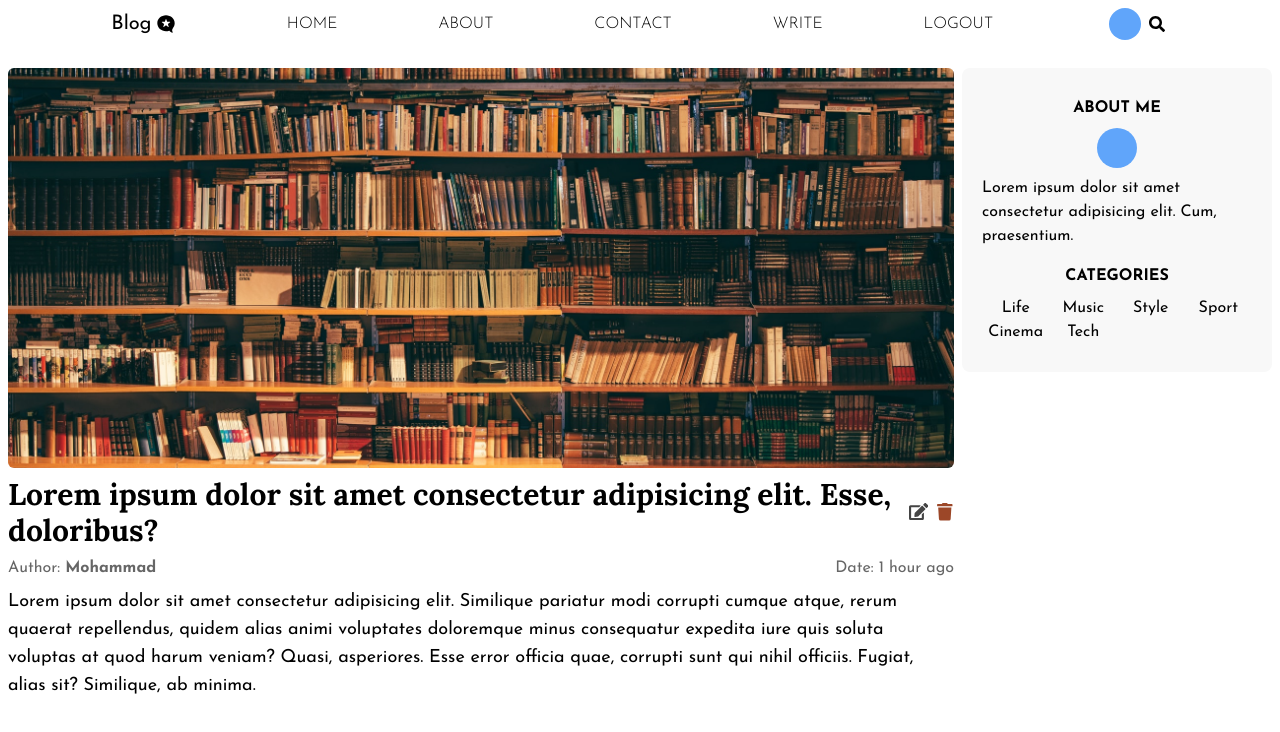
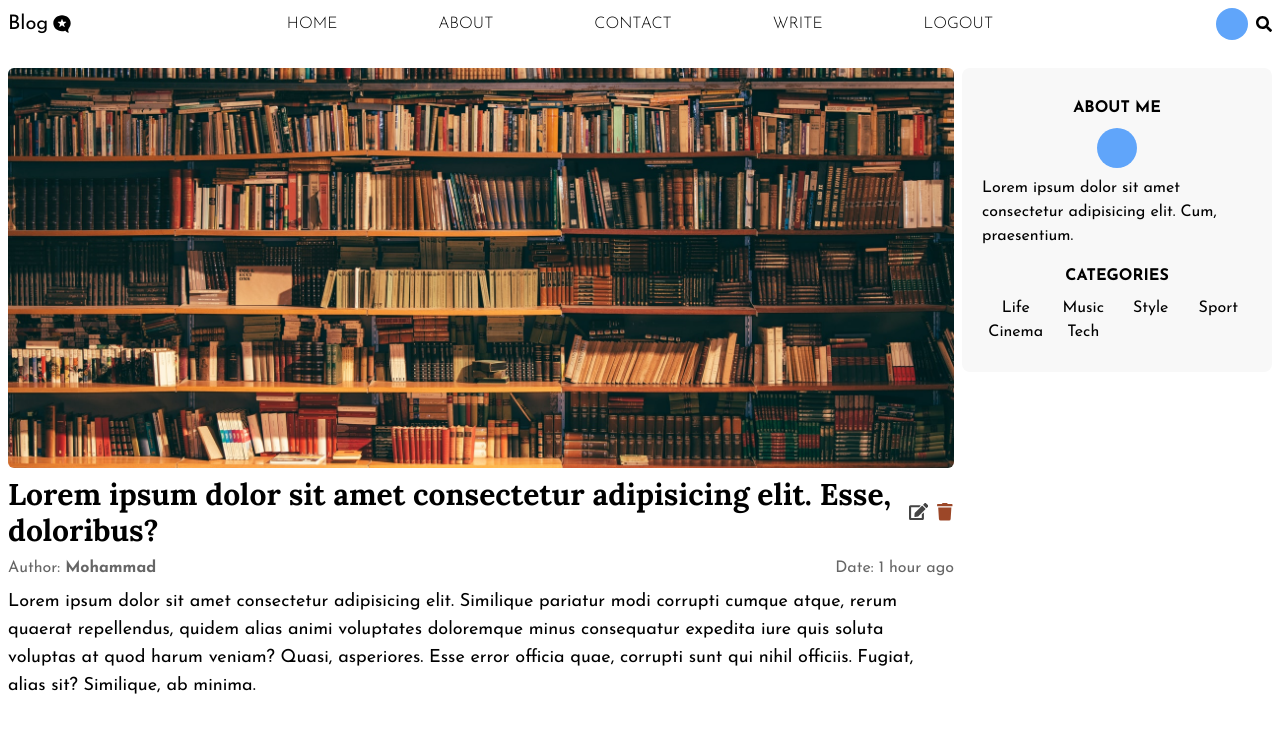
Before and after one commit to mohammad-mo/blog, a React (Create React App) app in the folder front-end/: page / in a window 1280 px wide. Shown: the top 732 px of the page. Built offline with nearby package versions, Linux system fonts and the light colour scheme.

Commit message:
- Minor changes.

```diff
--- a/front-end/src/components/Navbar.js
+++ b/front-end/src/components/Navbar.js
@@ -3,7 +3,7 @@ import { FaMicroblog, FaSearch } from 'react-icons/fa'
 const Navbar = () => {
   return (
     <div className='w-full h-12 sticky top-0 flex items-center bg-white z-30'>
-      <div className='flex justify-center items-center space-x-1 w-1/4 h-12 text-xl'>
+      <div className='flex justify-start items-center space-x-1 w-1/4 h-12 text-xl'>
         <p>Blog</p> <FaMicroblog />
       </div>
       <div className='w-2/3'>
@@ -15,7 +15,7 @@ const Navbar = () => {
           <li className='cursor-pointer'>LOGOUT</li>
         </ul>
       </div>
-      <div className='flex justify-center items-center space-x-2 w-1/4 h-12'>
+      <div className='flex justify-end items-center space-x-2 w-1/4 h-12'>
         <div className='bg-blue-400 w-8 h-8 rounded-full'></div>
         <FaSearch />
       </div>
```
